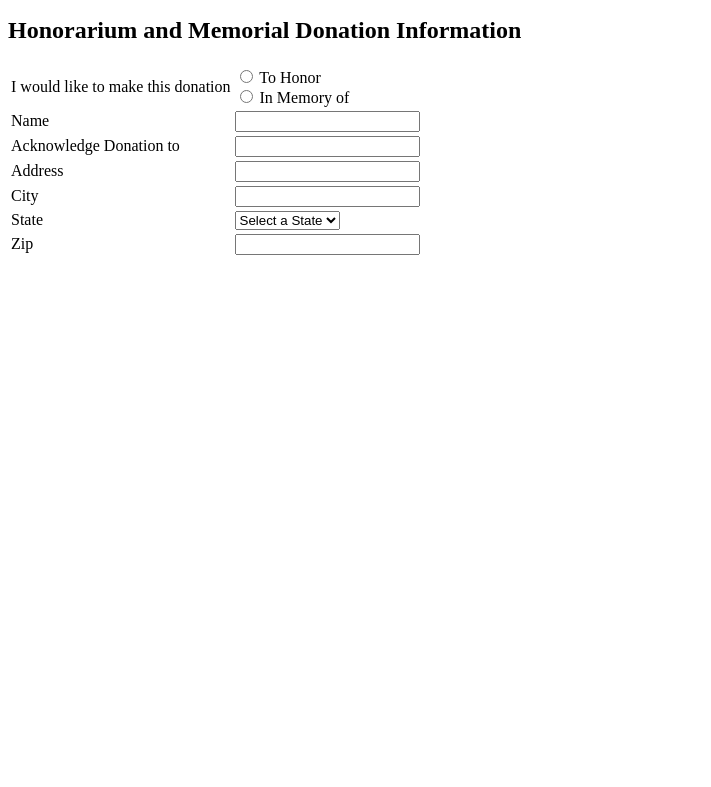
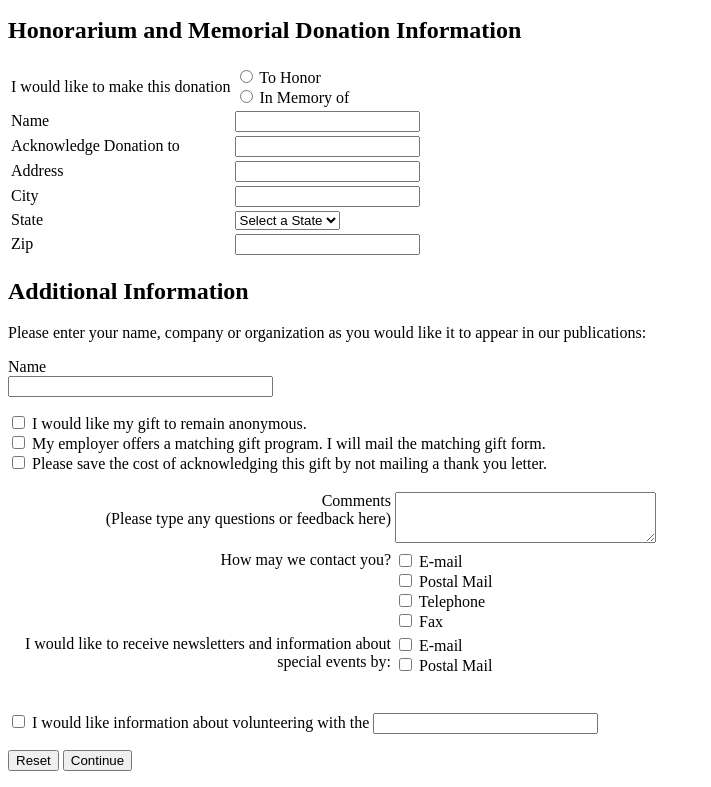
Before and after one commit to walid-1221/fall-26-27-wbt, a plain HTML site: page evolution/form.html in a window 1280 px wide. Shown: the part 498-1285 px from the top of the page, without its empty margins (0-711 px from the left). Before the commit the page ends 800 px from the top, so only its background shows below. Drawn offline with Linux system fonts and the light colour scheme.

Commit message:
23-54842-3 complete form

```diff
--- a/evolution/form.html
+++ b/evolution/form.html
@@ -178,6 +178,80 @@
                 <td><input type="text" id="memorialZip" name="memorialZip"></td>
             </tr>
         </table>
+       <h2>Additional Information</h2>
+
+<p>Please enter your name, company or organization as you would like it to appear in our publications:</p>
+
+    <p>
+        <label for="name">Name</label><br>
+        <input type="text" id="name" name="name" size="30">
+    </p>
+
+    <p>
+        <input type="checkbox" id="anonymous" name="anonymous">
+        <label for="anonymous">I would like my gift to remain anonymous.</label><br>
+
+        <input type="checkbox" id="matching" name="matching">
+        <label for="matching">My employer offers a matching gift program. I will mail the matching gift form.</label><br>
+
+        <input type="checkbox" id="save_cost" name="save_cost">
+        <label for="save_cost">Please save the cost of acknowledging this gift by not mailing a thank you letter.</label>
+    </p>
+
+    <table>
+        <tr>
+            <td width="380" valign="top" align="right">
+                <label for="comments">Comments</label><br>
+                (Please type any questions or feedback here)
+            </td>
+            <td valign="top">
+                <textarea id="comments" name="comments" rows="3" cols="30"></textarea>
+            </td>
+        </tr>
+        <tr>
+            <td width="380" valign="top" align="right">
+                How may we contact you?
+            </td>
+            <td valign="top">
+                <input type="checkbox" id="contact_email" name="contact_email">
+                <label for="contact_email">E-mail</label><br>
+
+                <input type="checkbox" id="contact_postal" name="contact_postal">
+                <label for="contact_postal">Postal Mail</label><br>
+
+                <input type="checkbox" id="contact_telephone" name="contact_telephone">
+                <label for="contact_telephone">Telephone</label><br>
+
+                <input type="checkbox" id="contact_fax" name="contact_fax">
+                <label for="contact_fax">Fax</label>
+            </td>
+        </tr>
+        <tr>
+            <td width="380" valign="top" align="right">
+                I would like to receive newsletters and information about special events by:
+            </td>
+            <td valign="top">
+                <input type="checkbox" id="news_email" name="news_email">
+                <label for="news_email">E-mail</label><br>
+
+                <input type="checkbox" id="news_postal" name="news_postal">
+                <label for="news_postal">Postal Mail</label>
+            </td>
+        </tr>
+    </table>
+
+    <br>
+
+    <p>
+        <input type="checkbox" id="volunteer" name="volunteer">
+        <label for="volunteer">I would like information about volunteering with the</label>
+        <input type="text" name="volunteer_org" size="25">
+    </p>
+
+    <p>
+        <button type="reset">Reset</button>
+        <button type="submit">Continue</button>
+    </p>
 
     </form>
 
```
